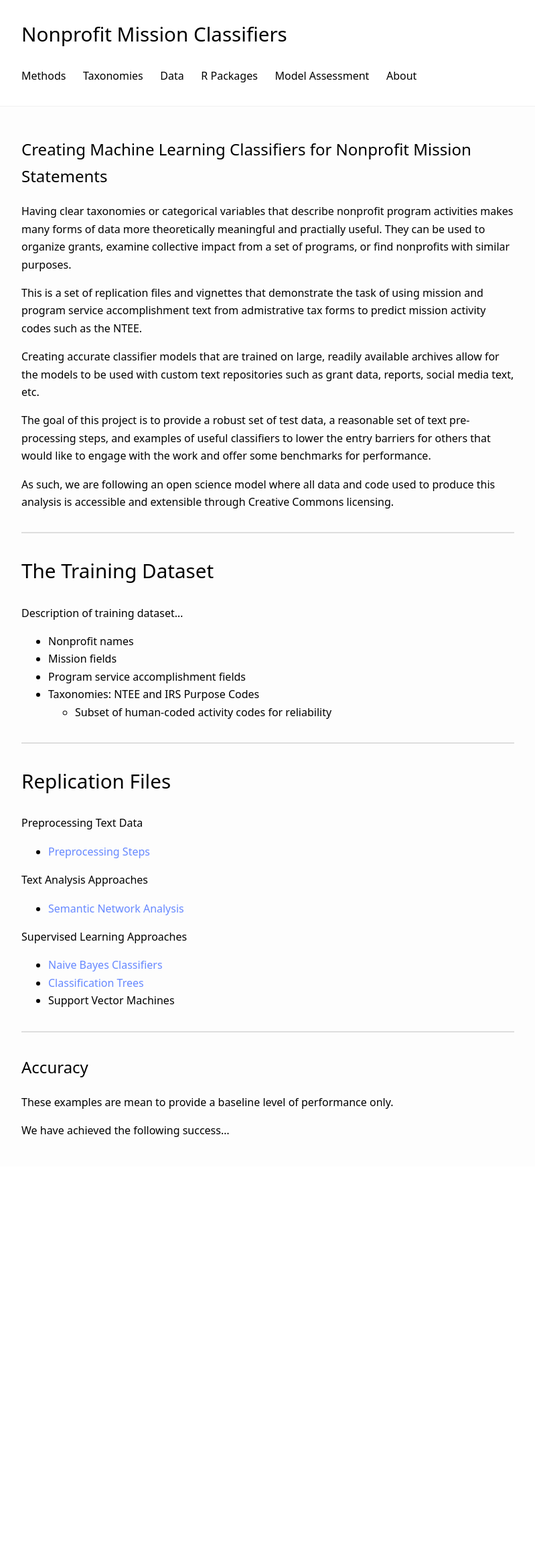
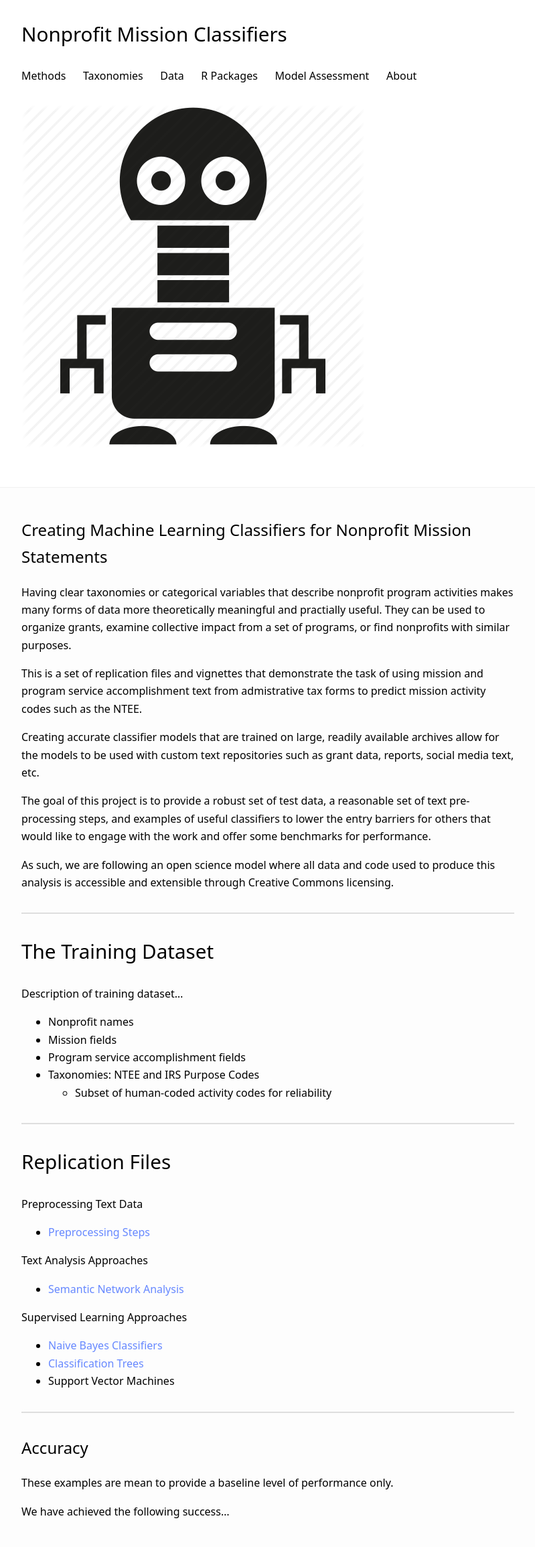
Before and after one commit to Nonprofit-Open-Data-Collective/machine_learning_mission_codes, a Jekyll site: the page built from docs/index.md, in a window 1280 px wide. Shown: the whole page at 67% size, without its empty margins (240-1039 px from the left). Built offline with Jekyll 4.4.1, drawn with Linux system fonts in a browser that asks for light colours; before the commit the page ends 1741 px from its top, so only the background shows below that.

Commit message:
Update default.html

```diff
--- a/docs/_layouts/default.html
+++ b/docs/_layouts/default.html
@@ -27,7 +27,7 @@
   {% unless site.hide_title %}<h1><a href="{{ "/" | relative_url }}">{{ site.title | escape }}</a></h1>{% endunless %}
   {% if site.navigation %}<nav>{% for path in site.navigation %}{% assign node = site.pages | where: "name", path | first %}<a href="{{ node.url | relative_url }}">{{ node.title }}</a>{% endfor %}</nav>{% endif %}
   <nav>
-    {% if site.icons %}{% for link in site.icons %}<a class="icon" style="font-size: 1.7em;" href="{{ link[1] }}{{page.path}}" target="_blank"><png><use xlink:href="https://raw.githubusercontent.com/Nonprofit-Open-Data-Collective/machine_learning_mission_codes/master/docs/assets/images/robot6.png"></use></png></a>{% endfor %}{% endif %}
+    {% if site.icons %}{% for link in site.icons %}<a class="icon" style="font-size: 1.7em;" href="{{ link[1] }}{{page.path}}" target="_blank"><img src = "https://raw.githubusercontent.com/Nonprofit-Open-Data-Collective/machine_learning_mission_codes/master/docs/assets/images/robot15.png" height = "100"/></a>{% endfor %}{% endif %}
   </nav>
 </header>
 
```
